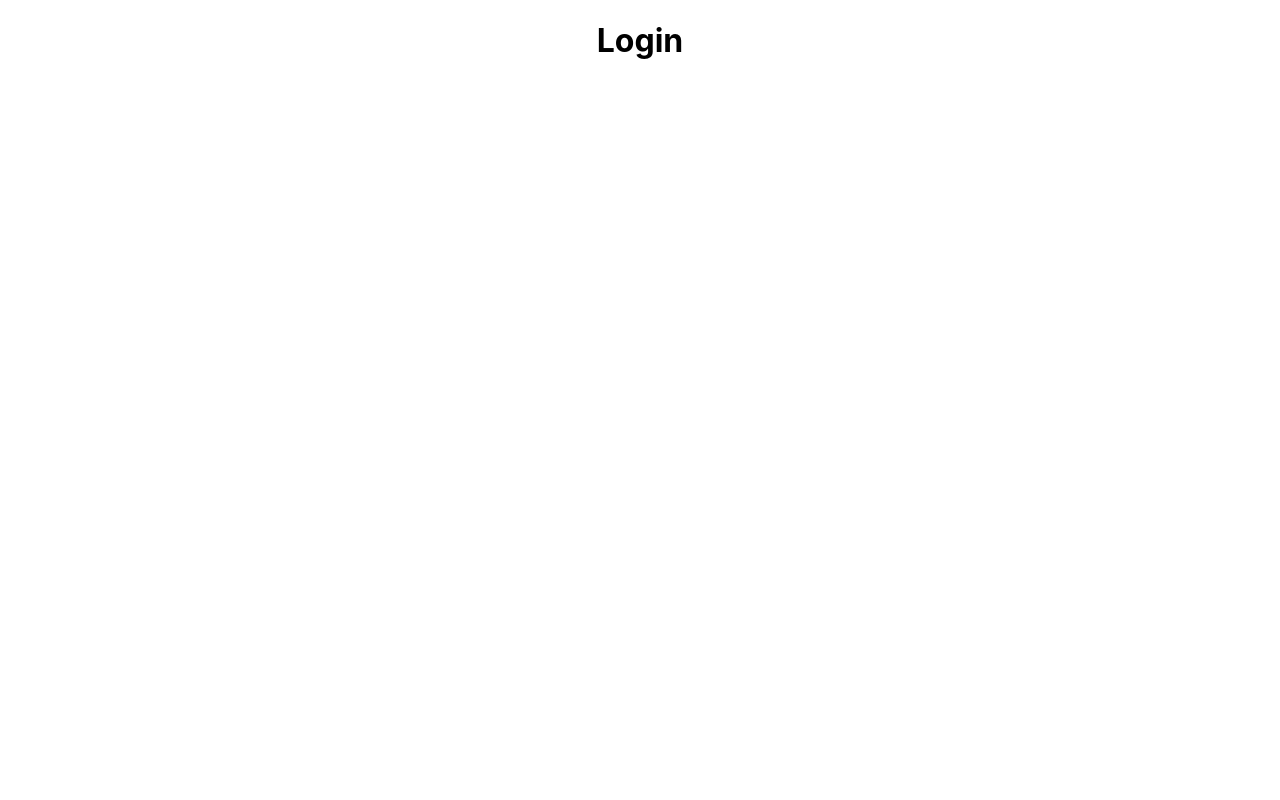
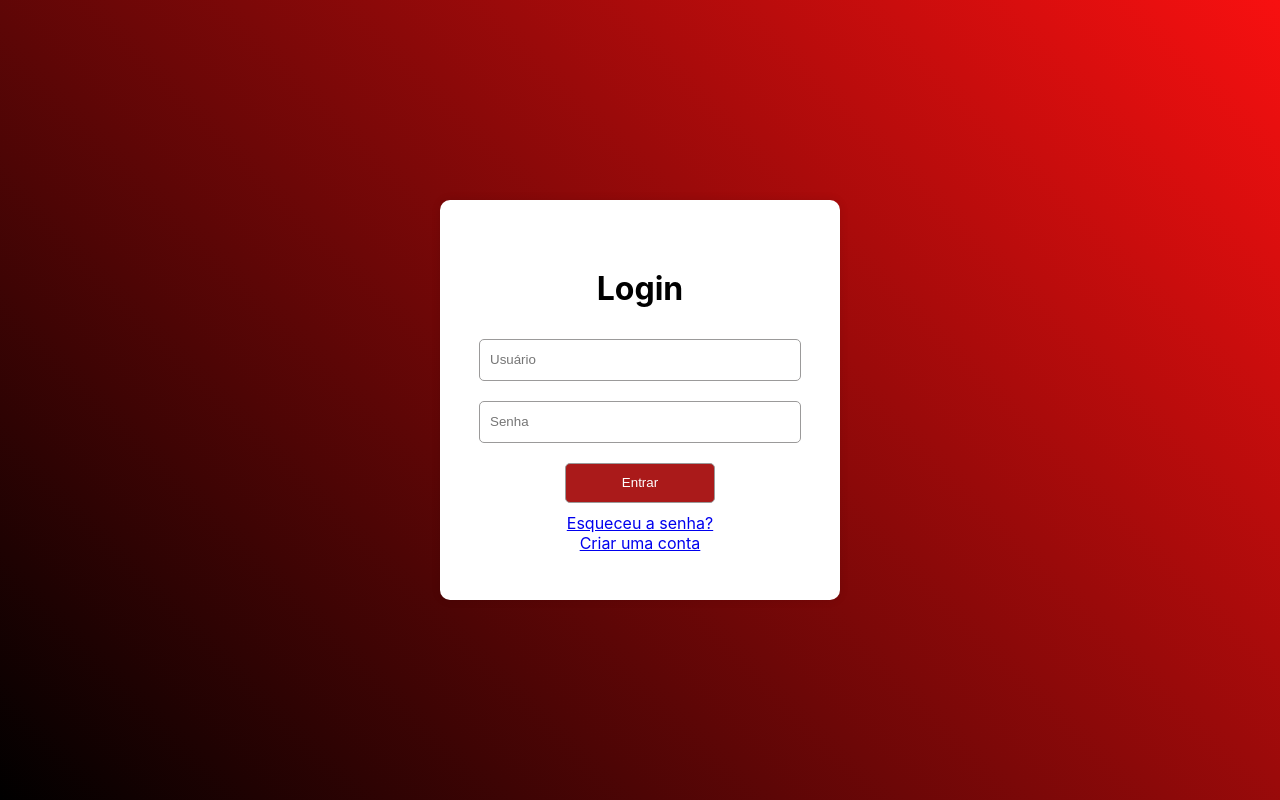
Before and after one commit to JoaoOliveira-Dev/system_template, a React (Create React App) app in the folder system-default/: page / in a window 1280 px wide. Built offline with nearby package versions, Linux system fonts and the light colour scheme.

Commit message:
style tela de login

```diff
--- a/system-default/src/pages/LoginPages/index.jsx
+++ b/system-default/src/pages/LoginPages/index.jsx
@@ -1,9 +1,22 @@
+// Imports do REACT
 import React from "react";
+
+// Import do CSS
+import "./style.css";
 
 const LoginPages = () => {
   return (
-    <div>
-      <h1 className="title">Login</h1>
+    <div className="container">
+      <div className="loginBox">
+        <h1 className="title">Login</h1>
+        <form className="form">
+          <input type="text" placeholder="Usuário" />
+          <input type="password" placeholder="Senha" />
+          <button type="submit">Entrar</button>
+        </form>
+        <a href="#">Esqueceu a senha?</a>
+        <a href="#">Criar uma conta</a>
+      </div>
     </div>
   )
 }
--- /dev/null
+++ b/system-default/src/pages/LoginPages/style.css
@@ -0,0 +1,58 @@
+.container{
+  display: flex;
+  flex-direction: column;
+  justify-content: center;
+  align-items: center;
+  height: 100vh;
+  width: 100vw;
+  background: linear-gradient(225deg, #f81010,  #000000);
+}
+
+/* @keyframes gradient {
+	0% {
+		background-position: 0% 50%;
+	}
+	50% {
+		background-position: 100% 50%;
+	}
+	100% {
+		background-position: 0% 50%;
+	}
+} */
+
+.loginBox{
+  display: flex;
+  flex-direction: column;
+  justify-content: center;
+  align-items: center;
+  height: 400px;
+  width: 400px;
+  background-color: #fff;
+  border-radius: 10px;
+  box-shadow: 0 0 10px 0 rgba(0, 0, 0, 0.103);
+}
+
+.loginBox input{
+  width: 300px;
+  height: 40px;
+  margin: 10px;
+  border: 1px solid #9b9a9a;
+  border-radius: 5px;
+  padding: 0 10px;
+}
+
+.loginBox button{
+  width: 150px;
+  color: white;
+  height: 40px;
+  margin: 10px;
+  border: 1px solid #9b9a9a;
+  border-radius: 5px;
+  background-color: #aa1a1a;
+  cursor: pointer;
+  transition: 0.3s;
+}
+
+.loginBox button:hover{
+  background-color: #e61515;
+}
```
